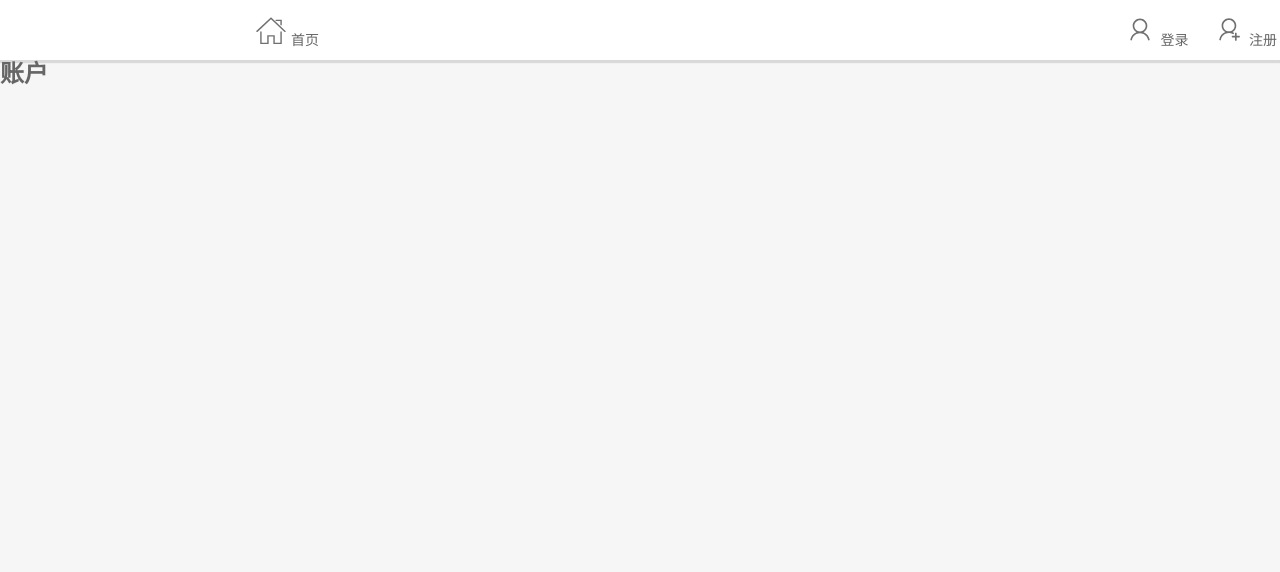
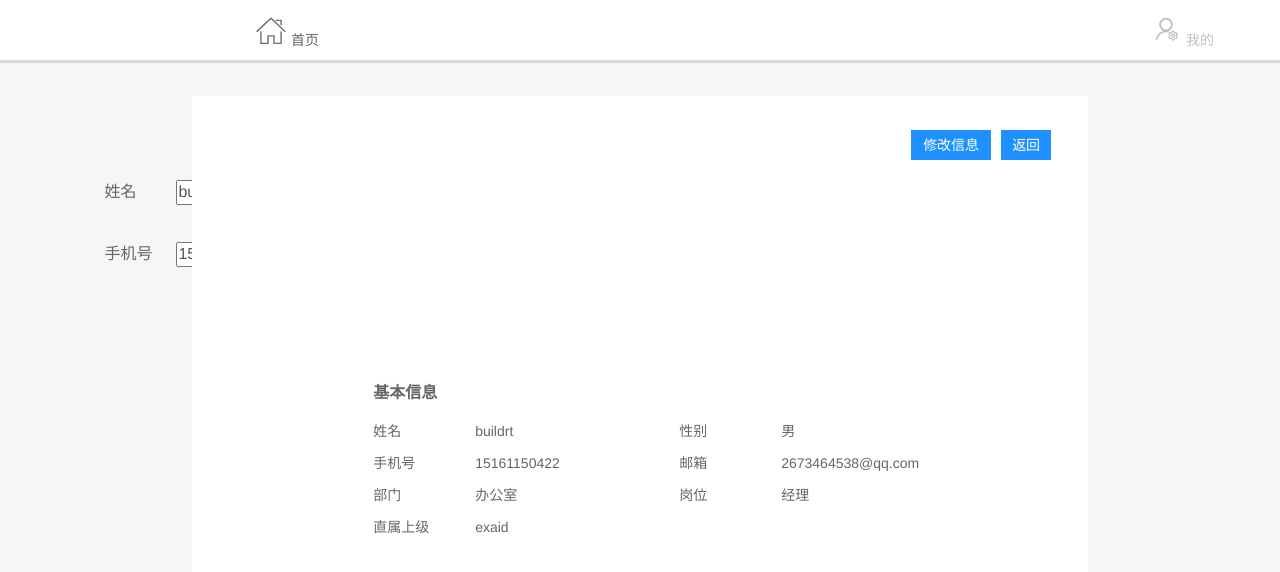
Before and after one commit to buildrt/crm_frontend, a Vue app: page /profile in a window 1280 px wide. Shown: the top 572 px of the page. Built offline with nearby package versions, Linux system fonts and the light colour scheme; the HTML template or start-up script is replaced by a standard one.

Commit message:
'19-9-2-22:34'

```diff
--- /dev/null
+++ b/src/assets/css/profile/edit.css
@@ -0,0 +1,41 @@
+.black_overlay{
+  display: none;
+  position: absolute;
+  top: 0;
+  left: 0;
+  width: 100%;
+  height: 100%;
+  background-color: black;
+  z-index:1001;
+  -moz-opacity: 0.8;
+  opacity:.80;
+  filter: alpha(opacity=88);
+}
+.white_content {
+  display: none;
+  position: absolute;
+  top: 25%;
+  left: 25%;
+  width: 50%;
+  height: 50%;
+  padding: 20px;
+  background-color: white;
+  z-index:1002;
+  overflow: auto;
+}
+
+@keyframes fade-in {
+  0% {opacity: 0;}/*初始状态 透明度为0*/
+  40% {opacity: 0;}/*过渡状态 透明度为0*/
+  100% {opacity: 1;}/*结束状态 透明度为1*/
+}
+@-webkit-keyframes fade-in {/*针对webkit内核*/
+  0% {opacity: 0;}
+  40% {opacity: 0;}
+  100% {opacity: 1;}
+}
+#light {
+  animation: fade-in;/*动画名称*/
+  animation-duration: 1.2s;/*动画持续时间*/
+  -webkit-animation:fade-in 0.5s;/*针对webkit内核*/
+}
--- a/src/components/content/mainTabbar/MainTabBar.vue
+++ b/src/components/content/mainTabbar/MainTabBar.vue
@@ -34,7 +34,7 @@
     name: "MainTabBar",
     data() {
       return {
-        Existence: true, // 判断登录，注册和个人页面的出现关系
+        Existence: false, // 判断登录，注册和个人页面的出现关系
       }
     },
     components: {
--- a/src/views/login/Login.vue
+++ b/src/views/login/Login.vue
@@ -70,8 +70,8 @@
   }
 
   .info form input[type="submit"], button{
-    outline:  0;
-    background-color: palevioletred;
+    border:  0;
+    background-color: #1E90FF;
     width: 100px;
     height: 40px;
     font-size: 18px;
@@ -80,7 +80,7 @@
 
   #send {
     position: relative;
-    margin-left: 16%;
+    margin-left: 26%;
     margin-right: 18%;
   }
 
--- a/src/views/profile/Profile.vue
+++ b/src/views/profile/Profile.vue
@@ -1,13 +1,126 @@
 <template>
-  <h2>账户</h2>
+  <div>
+
+    <profile_-edit :ename="name" :ephone="phone" :eemail="email" :egender="gender"></profile_-edit>
+
+    <div id="showdiv">
+      <div id="edit">
+        <button id="editInfo" @click="editInfo">修改信息</button>
+        <button id="editBack" @click="editBack">返回</button>
+      </div>
+
+      <div id="profile_info">
+        <table>
+          <thead>
+            <tr>
+              <th>基本信息</th>
+            </tr>
+          </thead>
+          <tbody>
+          <tr>
+            <td>姓名</td>
+            <td>{{name}}</td>
+            <td></td>
+            <td>性别</td>
+            <td>{{gender}}</td>
+          </tr>
+          <tr>
+            <td>手机号</td>
+            <td>{{phone}}</td>
+            <td></td>
+            <td>邮箱</td>
+            <td>{{email}}</td>
+          </tr>
+          <tr>
+            <td>部门</td>
+            <td>{{department}}</td>
+            <td></td>
+            <td>岗位</td>
+            <td>{{job}}</td>
+          </tr>
+          <tr>
+            <td>直属上级</td>
+            <td>{{master}}</td>
+          </tr>
+          </tbody>
+        </table>
+      </div>
+    </div>
+  </div>
 </template>
 
 <script>
+  import Profile_Edit from "./Profile_Edit";
   export default {
-    name: "account"
+    name: "account",
+    components: {
+      Profile_Edit
+    },
+    data() {
+      return {
+        name: 'buildrt',
+        gender: '男',
+        phone: '15161150422',
+        email: '2673464538@qq.com',
+        department: '办公室',
+        job: '经理',
+        master: 'exaid'
+      }
+    },
+    methods: {
+      editInfo() {
+        document.getElementById('light').style.display='block';
+        document.getElementById('fade').style.display='block'
+      },
+      editBack() {
+        this.$router.push('/home');
+      }
+    }
   }
 </script>
 
 <style scoped>
+  @import "../../assets/css/login_register/showdiv.css";
+  @import "../../assets/css/profile/edit.css";
 
+  #edit {
+    position: absolute;
+    top: 5%;
+    right: 3%;
+  }
+  #edit Button {
+    background-color: #1E90FF;
+    font-size: 14px;
+    color: white;
+    border: 0;
+  }
+  #editBack {
+    margin-right: 10px;
+    width: 50px;
+    height: 30px;
+  }
+  #editInfo {
+    width: 80px;
+    height: 30px;
+    margin-right: 10px;
+  }
+  tr {
+    height: 30px;
+  }
+  td{
+    width: 100px;
+    font-size: 14px;
+    text-align: left;
+  }
+
+  th{
+    text-align: left;
+    padding-bottom: 10px;
+  }
+
+  table {
+    position: absolute;
+    left: 20%;
+    top: 42%;
+  }
 </style>
--- /dev/null
+++ b/src/views/profile/Profile_Edit.vue
@@ -0,0 +1,121 @@
+<template>
+  <div>
+    <div id="light" class="white_content">
+      <form action="#" method="get">
+        <table>
+          <tr>
+            <td>
+              <label for="iname">姓名</label>
+            </td>
+            <td>
+              <input type="text" id="iname" :value="dname">
+            </td>
+            <td>
+              <label for="igender">性别</label>
+            </td>
+            <td>
+              <select name="gender" id="igender">
+                <option value="">--请选择--</option>
+                <option value="男">男</option>
+                <option value="女">女</option>
+              </select>
+            </td>
+          </tr>
+          <tr>
+            <td>
+              <label for="iphone">手机号</label>
+            </td>
+            <td>
+              <input type="tel" id="iphone" :value="dphone">
+            </td>
+            <td>
+              <label for="iemail">邮箱</label>
+            </td>
+            <td>
+              <input type="email" id="iemail" :value="demail">
+            </td>
+          </tr>
+          <tr>
+            <td>
+              <input type="submit" id="sub" value="保存">
+            </td>
+            <td>
+              <button id="back" @click = "backDiv">取消</button>
+            </td>
+          </tr>
+        </table>
+      </form>
+    </div>
+    <div id="fade" class="black_overlay"></div>
+  </div>
+</template>
+
+<script>
+  export default {
+    name: "Profile_Edit",
+    props: {
+      ename: String,
+      egender: String,
+      ephone: String,
+      eemail: String,
+    },
+    data() {
+      return {
+        dname: this.ename,
+        dgender: this.egender,
+        dphone: this.ephone,
+        demail: this.eemail,
+      }
+    },
+    methods: {
+      backDiv() {
+        document.getElementById('light').style.display='none';
+        document.getElementById('fade').style.display='none'
+      }
+    }
+  }
+</script>
+
+<style scoped>
+  td {
+    font-size: 16px;
+    text-align: left;
+    width: 100px;
+  }
+  tr {
+    height: 60px;
+  }
+  input {
+    height: 25px;
+    color: #575757;
+    margin-right: 30px;
+    margin-left: -30px;
+  }
+  select {
+    color: #575757;
+    margin-left: -30px;
+  }
+  #sub, #back {
+    position: absolute;
+    top: 85%;
+    background-color: #1E90FF;
+    font-size: 16px;
+    color: white;
+    border: 0;
+    width: 50px;
+    height: 30px;
+  }
+  table {
+    position: absolute;
+    top: 20%;
+    left: 8%;
+  }
+  #sub {
+    position: absolute;
+    left: 70%;
+  }
+  #back {
+    position: absolute;
+    left: 82%;
+  }
+</style>
--- a/src/views/register/Register.vue
+++ b/src/views/register/Register.vue
@@ -253,7 +253,7 @@
         if (document.getElementById("sub").disabled == true) {
           document.getElementById("sub").style.backgroundColor = '#dbdbdb';
         }else {
-          document.getElementById("sub").style.backgroundColor = 'palevioletred';
+          document.getElementById("sub").style.backgroundColor = '#1E90FF';
         }
       },
       //提交判断
@@ -292,6 +292,7 @@
     color: #000;
   }
   #sub {
+    border: 0;
     background-color: #dbdbdb;
     width: 100px;
     height: 40px;
```
